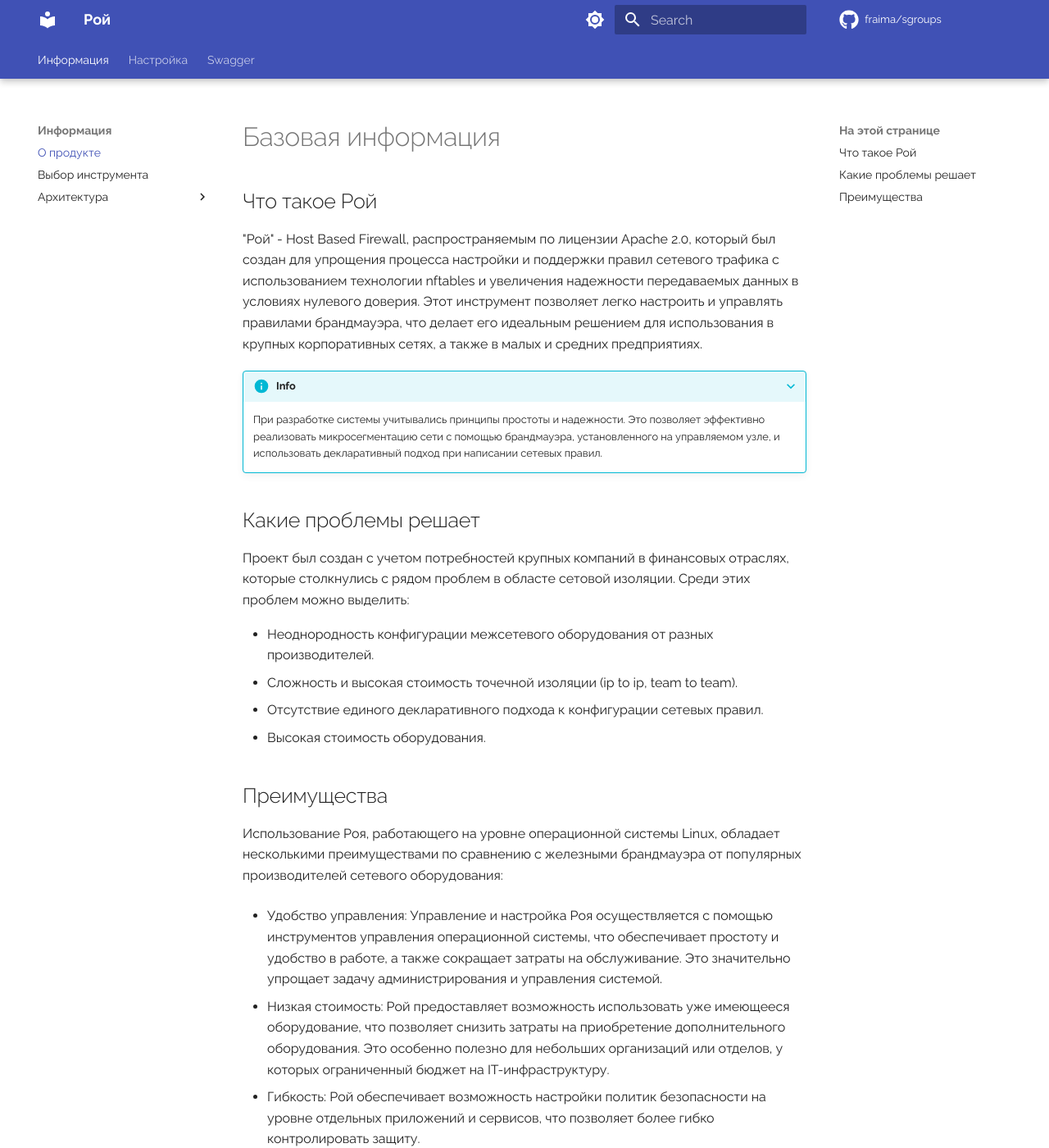
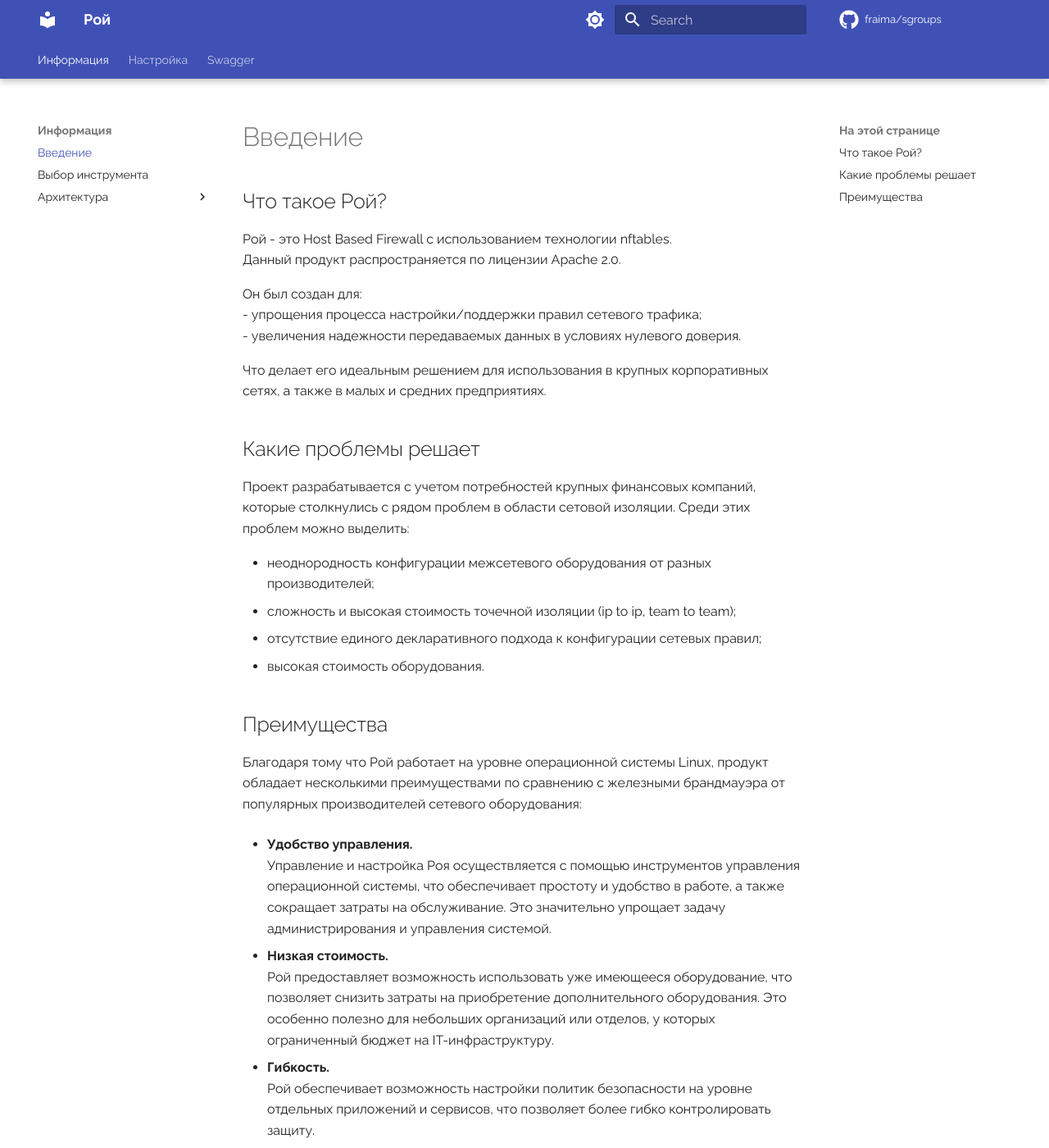
Before and after one commit to fraima/fraimHBF, an MkDocs documentation site: the page built from docs/index.md, in a window 1280 px wide and 1400 px high. Shown: the whole window at 82% size. Built offline with MkDocs 1.6.1 and Material for MkDocs 9.7.7, drawn with Linux system fonts in a browser that asks for light colours; comment, search, counter and statistics services are not loaded; the version menu is left out; some of the changed text lies outside the part shown.

Commit message:
поправил введение

```diff
--- a/docs/index.md
+++ b/docs/index.md
@@ -1,33 +1,42 @@
-Базовая информация
+Введение
 ========================
 
-Что такое Рой
+Что такое Рой?
 -----------------
 
-"Рой" - Host Based Firewall, распространяемым по лицензии Apache 2.0, который был создан для упрощения процесса настройки и поддержки правил сетевого трафика с использованием технологии nftables и увеличения надежности передаваемых данных в условиях нулевого доверия. Этот инструмент позволяет легко настроить и управлять правилами брандмауэра, что делает его идеальным решением для использования в крупных корпоративных сетях, а также в малых и средних предприятиях.
+Рой - это Host Based Firewall с использованием технологии nftables.
+Данный продукт распространяется по лицензии Apache 2.0.
 
-???+ info
-    При разработке системы учитывались принципы простоты и надежности. Это позволяет эффективно реализовать микросегментацию сети с помощью брандмауэра, установленного на управляемом узле, и использовать декларативный подход при написании сетевых правил.
+Он был создан для:
+- упрощения процесса настройки/поддержки правил сетевого трафика;
+- увеличения надежности передаваемых данных в условиях нулевого доверия.
+
+Что делает его идеальным решением для использования в крупных корпоративных сетях, а также в малых и средних предприятиях.
 
 Какие проблемы решает
 -----------------
-Проект был создан с учетом потребностей крупных компаний в финансовых отраслях, которые столкнулись с рядом проблем в областе сетовой изоляции. Среди этих проблем можно выделить:
+Проект разрабатывается с учетом потребностей крупных финансовых компаний, которые столкнулись с рядом проблем в области сетовой изоляции. Среди этих проблем можно выделить:
 
-- Неоднородность конфигурации межсетевого оборудования от разных производителей.
-- Сложность и высокая стоимость точечной изоляции (ip to ip, team to team).
-- Отсутствие единого декларативного подхода к конфигурации сетевых правил.
-- Высокая стоимость оборудования.
+- неоднородность конфигурации межсетевого оборудования от разных производителей;
+- сложность и высокая стоимость точечной изоляции (ip to ip, team to team);
+- отсутствие единого декларативного подхода к конфигурации сетевых правил;
+- высокая стоимость оборудования.
 
 Преимущества
 -----------------
-Использование Роя, работающего на уровне операционной системы Linux, обладает несколькими преимуществами по сравнению с железными брандмауэра от популярных производителей сетевого оборудования:
+Благодаря тому что Рой работает на уровне операционной системы Linux, продукт обладает несколькими преимуществами по сравнению с железными брандмауэра от популярных производителей сетевого оборудования:
 
-- Удобство управления: Управление и настройка Роя осуществляется с помощью инструментов управления операционной системы, что обеспечивает простоту и удобство в работе, а также сокращает затраты на обслуживание. Это значительно упрощает задачу администрирования и управления системой.
+- **Удобство управления.**
+  Управление и настройка Роя осуществляется с помощью инструментов управления операционной системы, что обеспечивает простоту и удобство в работе, а также сокращает затраты на обслуживание. Это значительно упрощает задачу администрирования и управления системой.
 
-- Низкая стоимость: Рой предоставляет возможность использовать уже имеющееся оборудование, что позволяет снизить затраты на приобретение дополнительного оборудования. Это особенно полезно для небольших организаций или отделов, у которых ограниченный бюджет на IT-инфраструктуру.
+- **Низкая стоимость.**
+  Рой предоставляет возможность использовать уже имеющееся оборудование, что позволяет снизить затраты на приобретение дополнительного оборудования. Это особенно полезно для небольших организаций или отделов, у которых ограниченный бюджет на IT-инфраструктуру.
 
-- Гибкость: Рой обеспечивает возможность настройки политик безопасности на уровне отдельных приложений и сервисов, что позволяет более гибко контролировать защиту.
+- **Гибкость.**
+  Рой обеспечивает возможность настройки политик безопасности на уровне отдельных приложений и сервисов, что позволяет более гибко контролировать защиту.
 
-- Масштабируемость: Рой обладает возможностью легкого масштабирования на большом количестве серверов, без необходимости приобретения дополнительного оборудования и проведения сложной интеграции.
+- **Масштабируемость.**
+  Рой обладает возможностью легкого масштабирования на большом количестве серверов, без необходимости приобретения дополнительного оборудования и проведения сложной интеграции.
 
-- Улучшенная защита: Рой обладает высоким уровнем безопасности, так как он работает на уровне операционной системы каждого устройства в сети, что позволяет обеспечить защиту на более глубоком уровне.
+- **Улучшенная защита.**
+  Рой обладает высоким уровнем безопасности, так как он работает на уровне операционной системы каждого устройства в сети, что позволяет обеспечить защиту на более глубоком уровне.
--- a/mkdocs.yml
+++ b/mkdocs.yml
@@ -90,7 +90,7 @@
 nav:
 
   - "Информация":
-    - "О продукте": index.md
+    - "Введение": index.md
     - "Выбор инструмента": toolset.md
     - "Архитектура":
       - "Абстракции": architecture_abstractions.md
```
